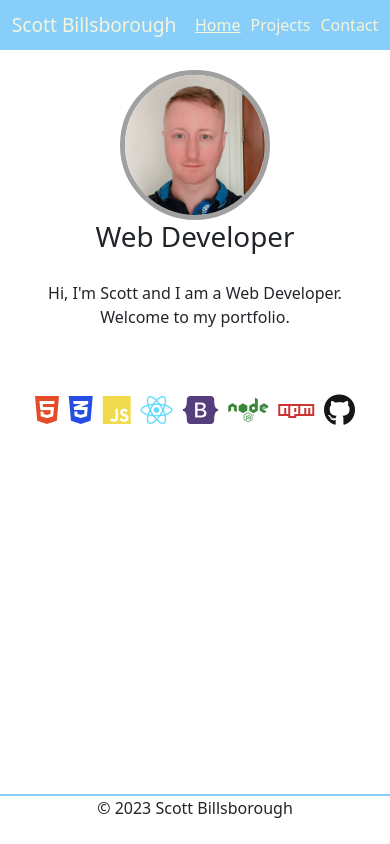
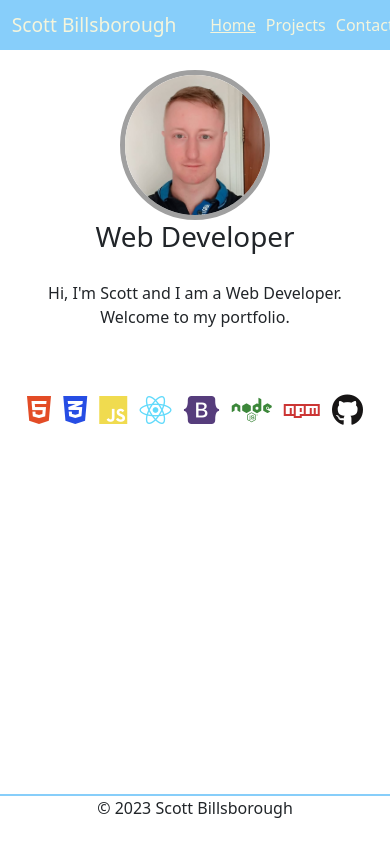
Before and after one commit to sbillsborough/react-portfolio, a React (Create React App) app in the folder react-portfolio/: page /#/ in a window 390 px wide. Built offline with nearby package versions, Linux system fonts and the light colour scheme.

Commit message:
adjusted navbar and icons for 390px width screens

```diff
--- a/react-portfolio/src/index.css
+++ b/react-portfolio/src/index.css
@@ -306,8 +306,16 @@ button:hover {
     margin: 0;
   }
 
+  .navbar {
+    max-width: 168px;
+  }
+
   nav a {
     font-size: 0.8rem;
+  }
+
+  .icons {
+    gap: 10px;
   }
 }
 
```
